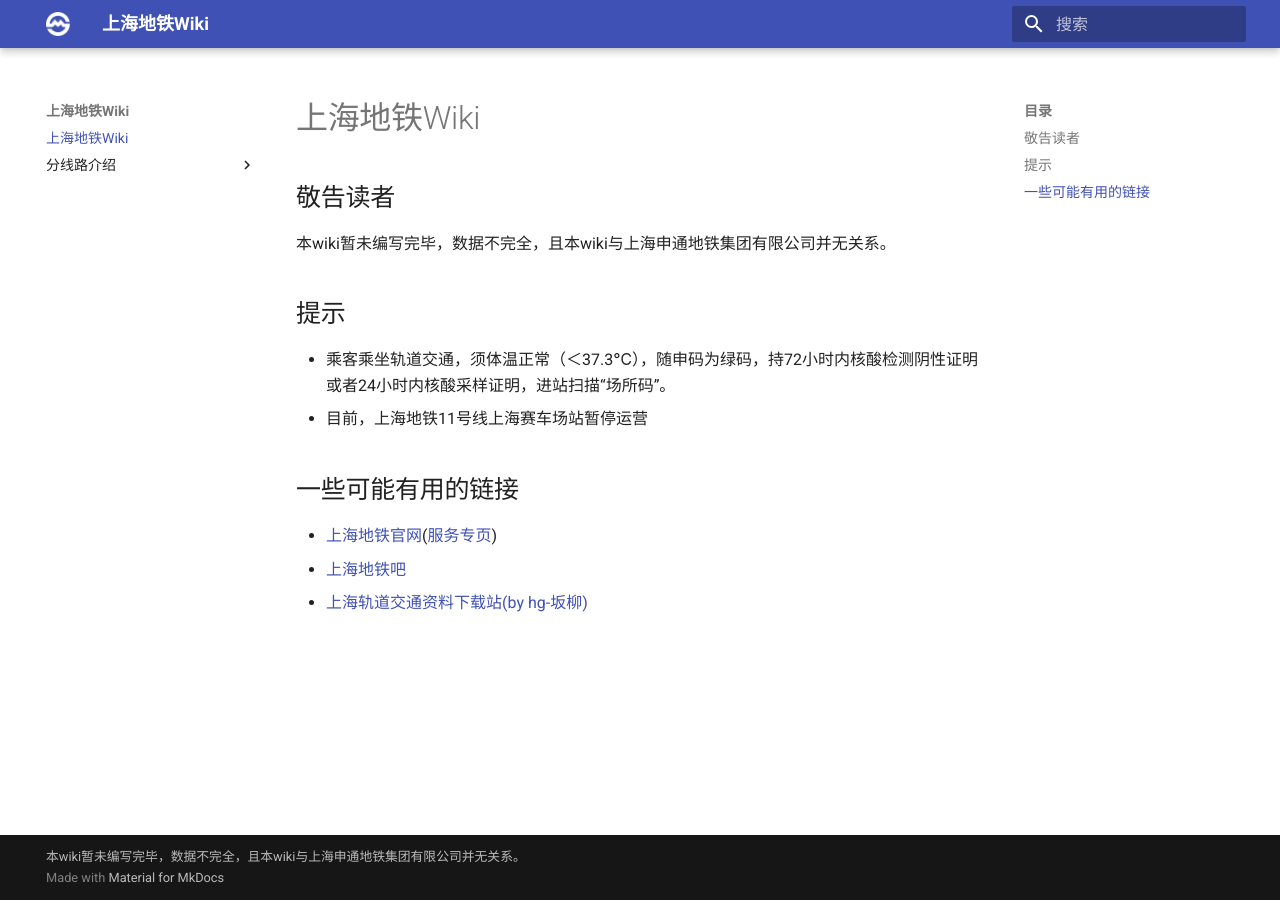
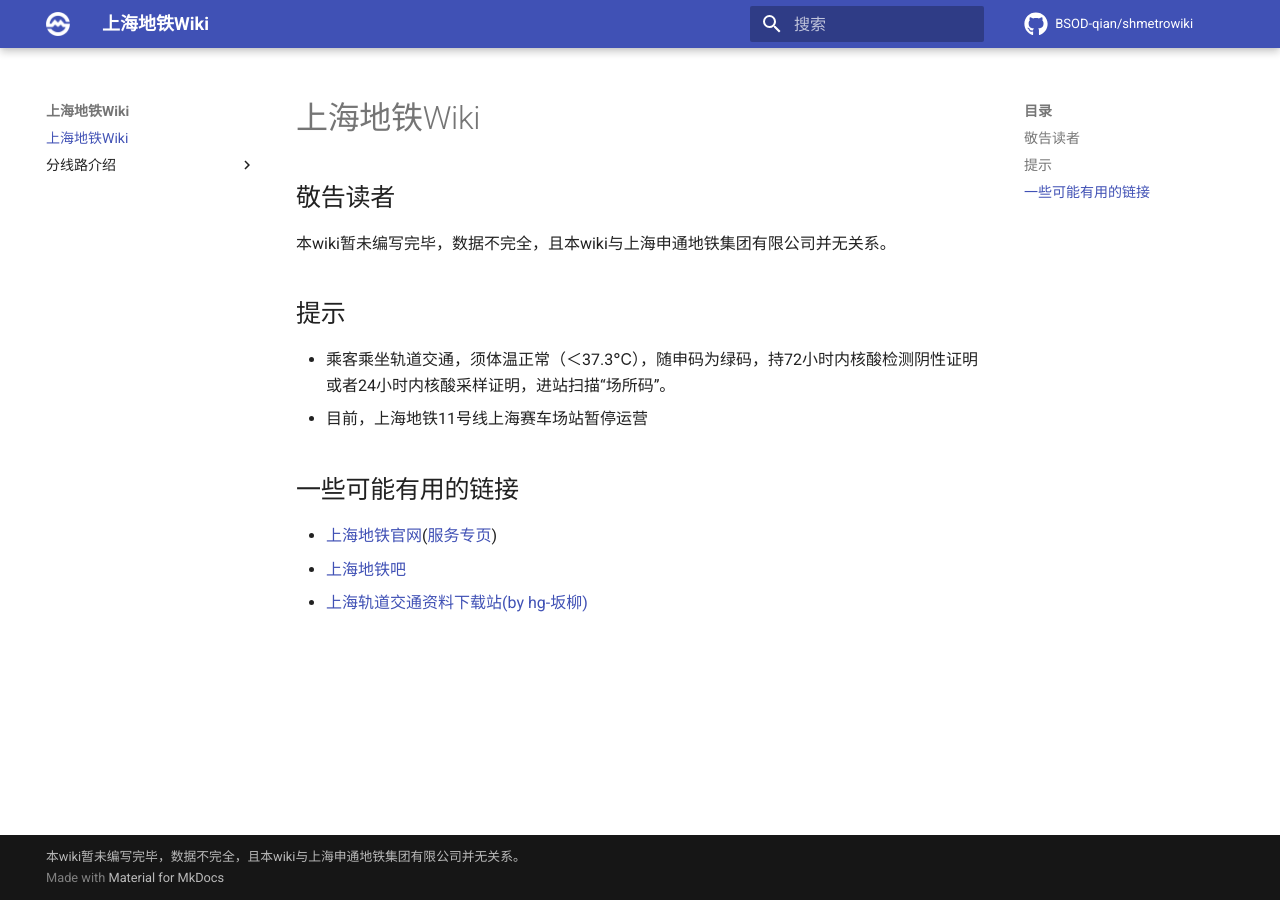
Before and after one commit to BSOD-qian/shmetrowiki, an MkDocs documentation site: the page built from docs/index.md, in a window 1280 px wide. Built offline with MkDocs 1.6.1 and Material for MkDocs 9.7.7, drawn with Linux system fonts in a browser that asks for light colours; comment, search, counter and statistics services are not loaded.

Commit message:
202007102011

```diff
--- a/mkdocs.yml
+++ b/mkdocs.yml
@@ -5,6 +5,10 @@
   logo: logo.png
   features:
   - navigation.top
+  icon:
+    repo: fontawesome/brands/github
 plugins:
   - search
 copyright: 本wiki暂未编写完毕，数据不完全，且本wiki与上海申通地铁集团有限公司并无关系。
+repo_url: https://github.com/BSOD-qian/shmetrowiki
+repo_name: BSOD-qian/shmetrowiki
```
